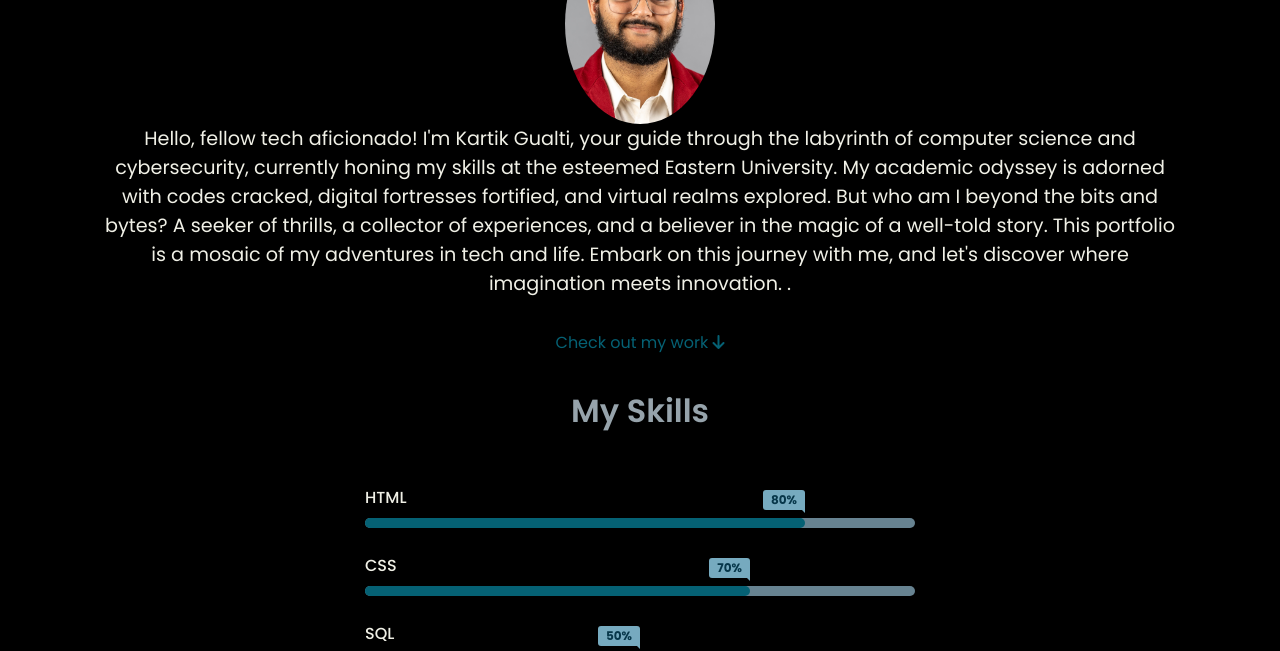
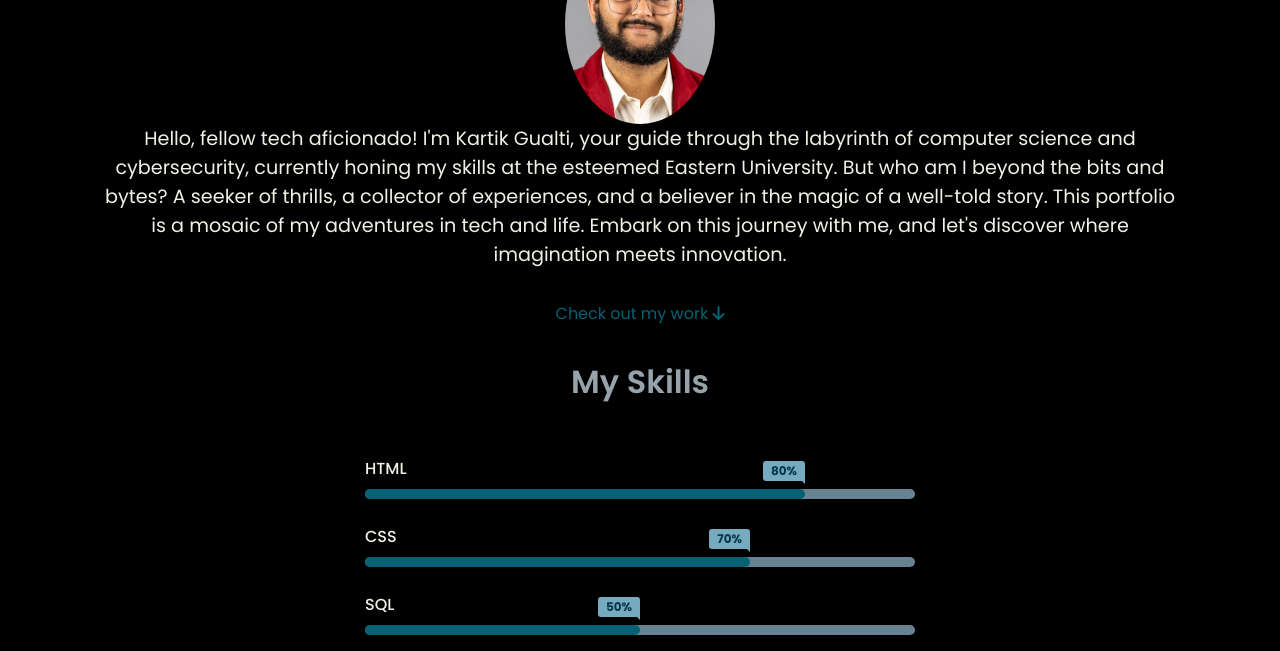
Before and after one commit to Gbrown29/Gbrown29, a plain HTML site: page root/index.html in a window 1280 px wide. Shown: the part 1020-1671 px from the top of the page. Drawn offline with nearby package versions, Linux system fonts and the light colour scheme.

Commit message:
bio change

```diff
--- a/root/index.html
+++ b/root/index.html
@@ -45,7 +45,7 @@
           </div>
           <img src="Career Fair 23_123.jpg" alt="image" width="500" height="600" />
           <p>
-            Hello, fellow tech aficionado! I'm Kartik Gualti, your guide through the labyrinth of computer science and cybersecurity, currently honing my skills at the esteemed Eastern University. My academic odyssey is adorned with codes cracked, digital fortresses fortified, and virtual realms explored. But who am I beyond the bits and bytes? A seeker of thrills, a collector of experiences, and a believer in the magic of a well-told story. This portfolio is a mosaic of my adventures in tech and life. Embark on this journey with me, and let's discover where imagination meets innovation. .
+            Hello, fellow tech aficionado! I'm Kartik Gualti, your guide through the labyrinth of computer science and cybersecurity, currently honing my skills at the esteemed Eastern University. But who am I beyond the bits and bytes? A seeker of thrills, a collector of experiences, and a believer in the magic of a well-told story. This portfolio is a mosaic of my adventures in tech and life. Embark on this journey with me, and let's discover where imagination meets innovation.
           </p>
           <div class="work-arrow">
             <p>
```
